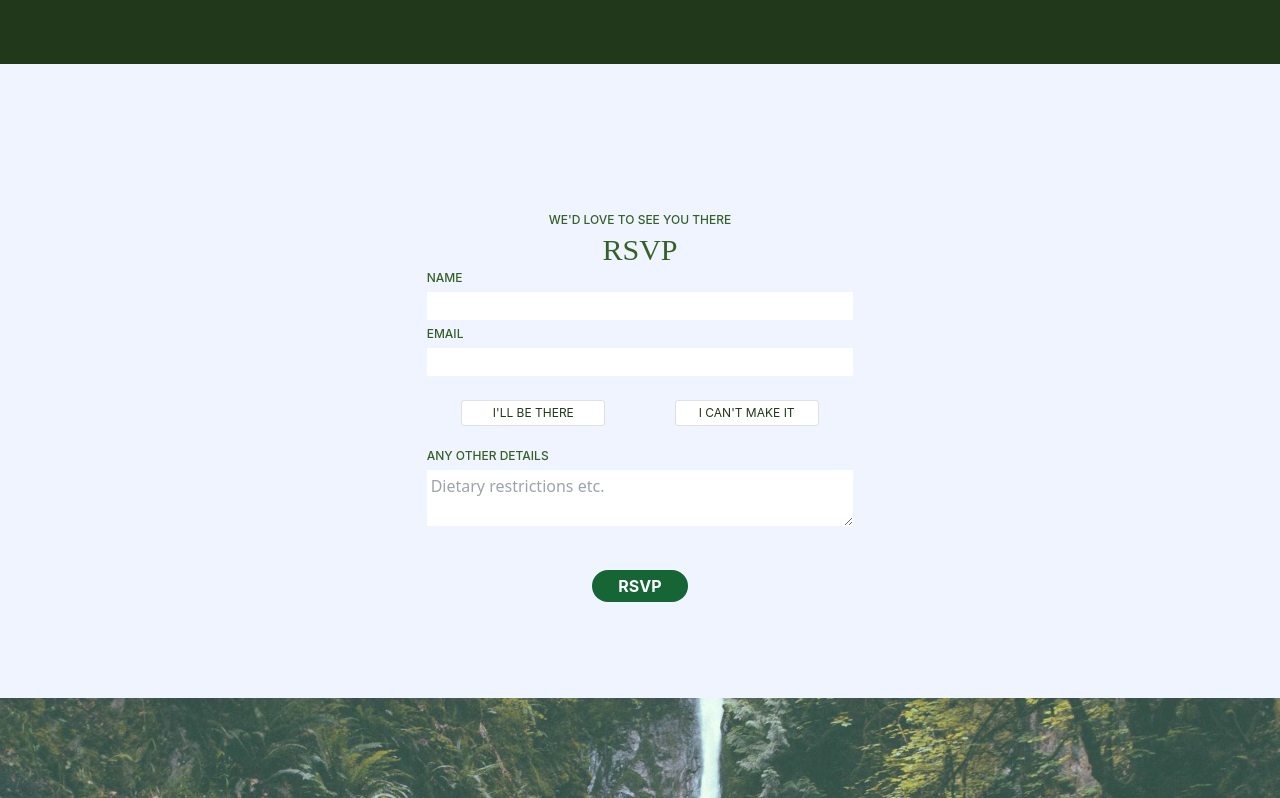
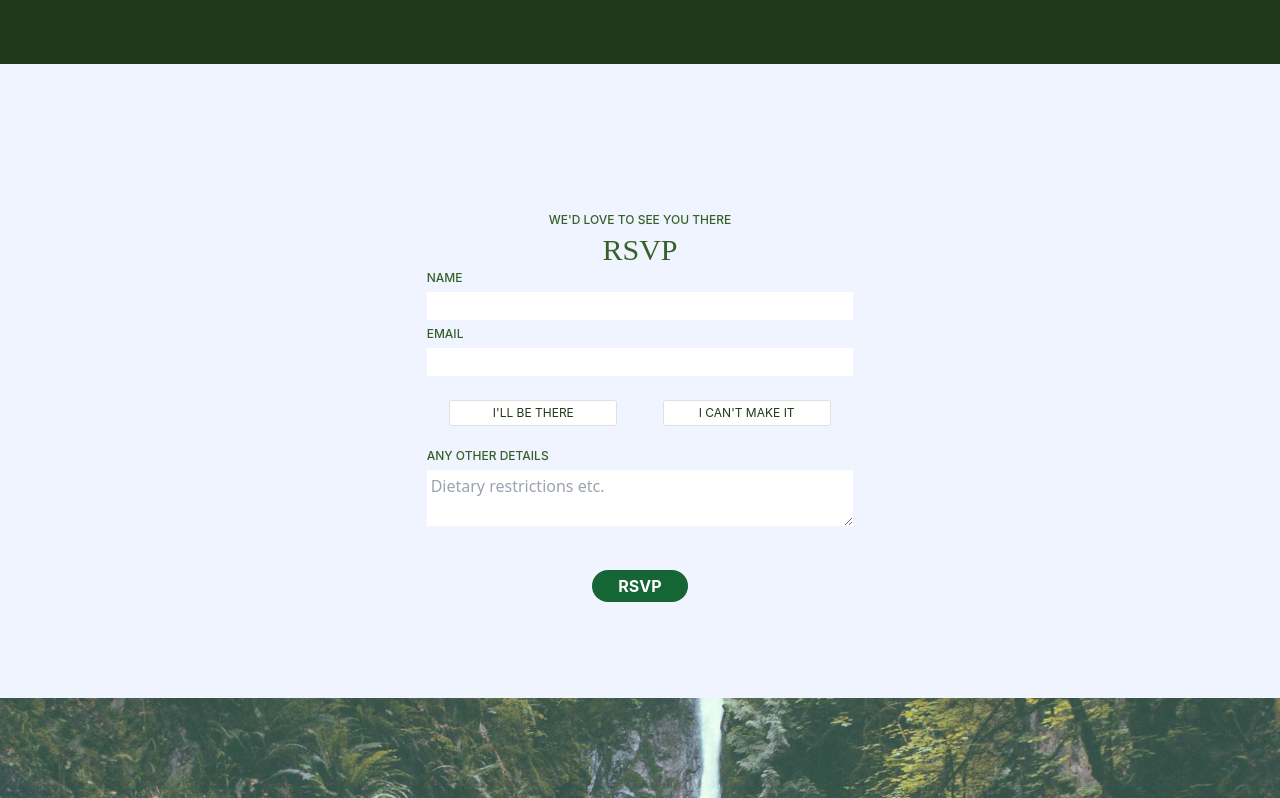
Before and after one commit to SeanLewisIRE/wedding-angular, an Angular app: page / in a window 1280 px wide. Shown: the part 4784-5582 px from the top of the page. Built offline with nearby package versions, Linux system fonts and the light colour scheme.

Commit message:
fixed button issue

```diff
--- a/src/app/sections/rsvp/rsvp.component.css
+++ b/src/app/sections/rsvp/rsvp.component.css
@@ -14,7 +14,7 @@ input[type='radio']{
     border: 1px solid #e0e0e0;
     border-radius: 3px;
     background-color: #FFF;
-    width: 12em;
+    width: 14em;
     text-align: center;
     margin: 0 0.15em;
     color: #22381B;
```
